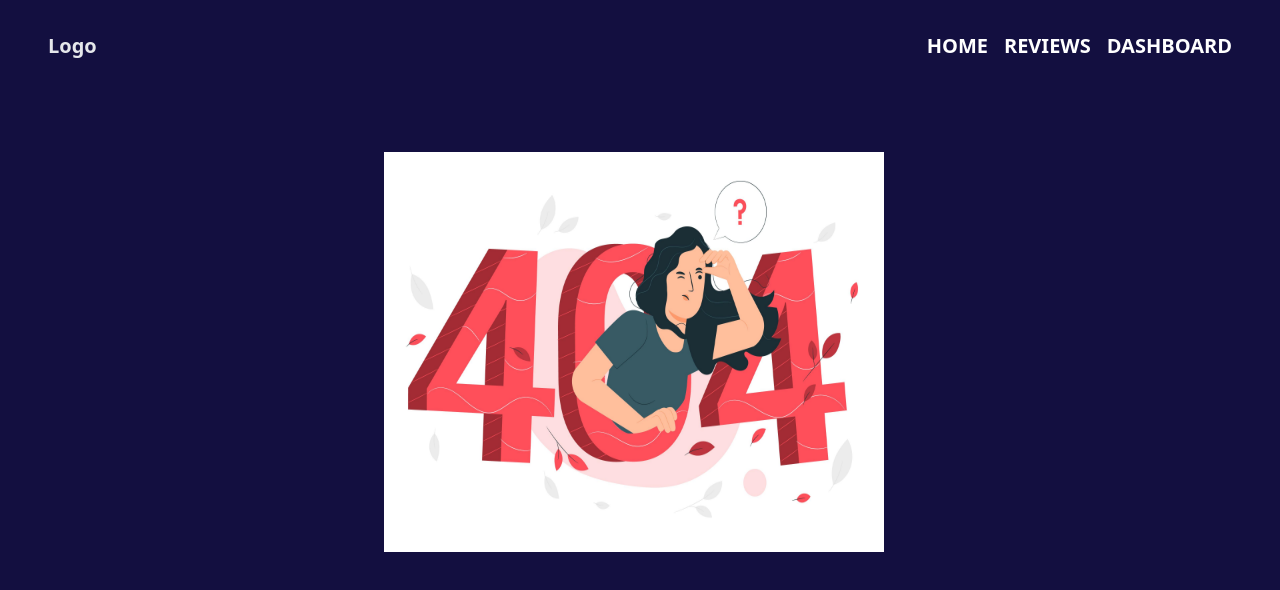
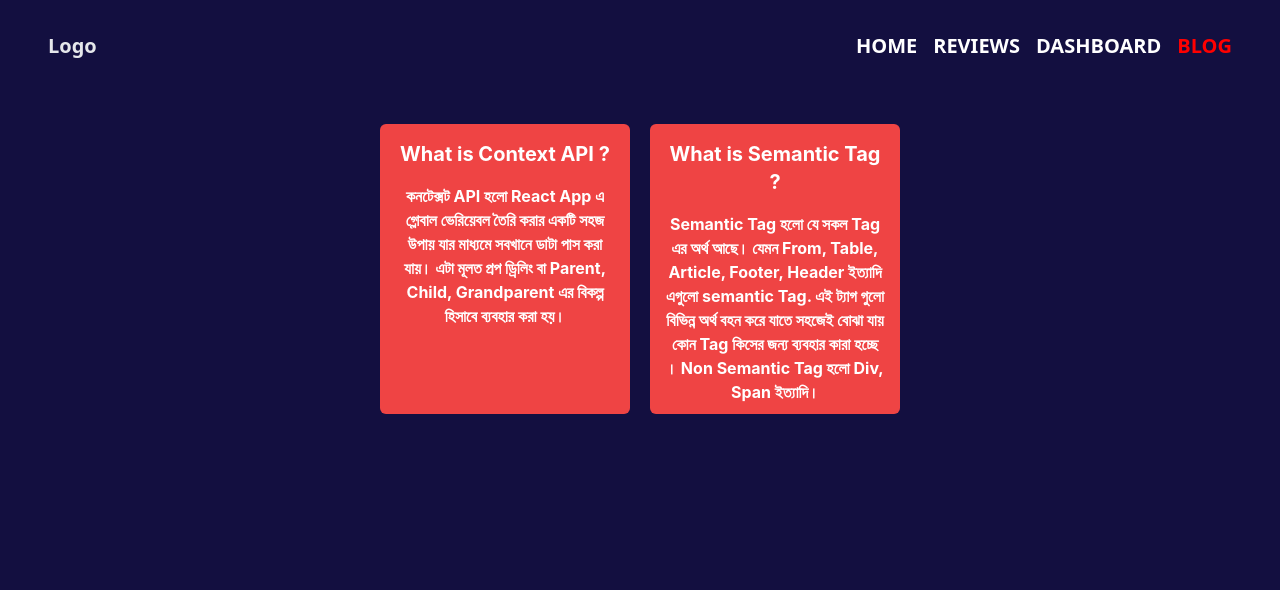
Before and after one commit to owakeelAhmmed/Assignment-9, a React (Create React App) app: page /Blog in a window 1280 px wide. Shown: the top 590 px of the page. Built offline with nearby package versions, Linux system fonts and the light colour scheme.

Commit message:
Blog Page Done

```diff
--- a/src/App.js
+++ b/src/App.js
@@ -17,7 +17,7 @@ function App() {
       <Route path="/" element = {<Home/>} />
       <Route path="/Reviews" element = {<Reviews/>} />
       <Route path="/Dashboard" element = {<Dashboard/>} />
-      <Route path="/Blogs" element = {<Blog/>} />
+      <Route path="/Blog" element = {<Blog/>} />
       <Route path="/About" element = {<About/>} />
       <Route path="/*" element = {<NotFound/>} />
 
--- a/src/component/Blog/Blog.css
+++ b/src/component/Blog/Blog.css
@@ -0,0 +1,5 @@
+.cards{
+    color: #fff;
+    width: 250px;
+    height: 290px;
+}
--- a/src/component/Blog/Blog.js
+++ b/src/component/Blog/Blog.js
@@ -1,9 +1,17 @@
 import React from 'react';
-
+import './Blog.css'
 const Blog = () => {
     return (
-        <div>
-            <h1>Hellow Blog</h1>
+        <div className="flex gap-5 justify-center mt-8">
+            <div className='cards bg-red-500 p-4 rounded-md text-center'>
+                <h1 className="text-xl mb-4 font-bold">What is Context API ?</h1>
+                 <p className="font-bold">কনটেক্সট API হলো React App এ গ্লোবাল ভেরিয়েবল তৈরি করার একটি সহজ উপায় যার মাধ্যমে সবখানে ডাটা পাস করা যায়। এটা মূলত প্রপ ড্রিলিং বা Parent, Child, Grandparent এর বিকল্প হিসাবে ব্যবহার করা হয়।</p>
+            </div>
+
+            <div className='cards bg-red-500 p-4 rounded-md text-center'>
+                <h1 className='text-xl mb-4 font-bold'>What is Semantic Tag ?</h1>
+                <p className='font-bold'>Semantic Tag হলো যে সকল Tag এর অর্থ আছে। যেমন From, Table, Article, Footer, Header ইত্যাদি এগুলো semantic Tag. এই ট্যাগ গুলো বিভিন্ন অর্থ বহন করে যাতে সহজেই বোঝা যায় কোন Tag কিসের জন্য ব্যবহার কারা হচ্ছে । Non Semantic Tag হলো Div, Span ইত্যাদি।</p>
+            </div>
         </div>
     );
 };
--- a/src/component/Headder/Headder.js
+++ b/src/component/Headder/Headder.js
@@ -12,6 +12,7 @@ const Headder = () => {
             <Customlink to='/'>HOME</Customlink>
             <Customlink to='/Reviews'>REVIEWS</Customlink>
             <Customlink to='/Dashboard'>DASHBOARD</Customlink>
+            <Customlink to='/Blog'>BLOG</Customlink>
 
             </div>
 
```
